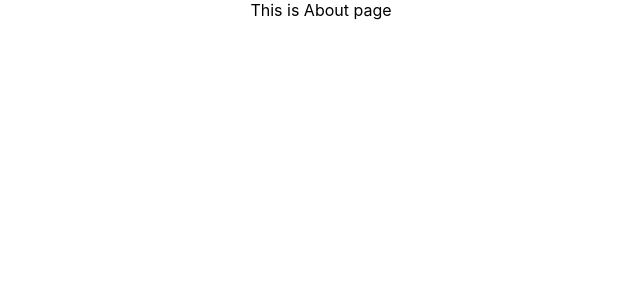
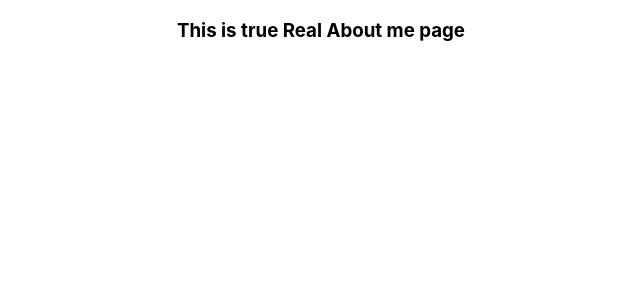
Before and after one commit to Sajjatul21/Milestone-9_React-Router-And-States, a React (Create React App) app in the folder 52 Simple React Router Examples/explore-routes/: page /about in a window 1280 px wide. Shown: the top 300 px of the page, without its empty margins (319-959 px from the left). Built offline with nearby package versions, Linux system fonts and the light colour scheme.

Commit message:
About component added on router element

```diff
--- a/52 Simple React Router Examples/explore-routes/src/App.js
+++ b/52 Simple React Router Examples/explore-routes/src/App.js
@@ -2,12 +2,13 @@
 import { RouterProvider, createBrowserRouter } from 'react-router-dom';
 import './App.css';
 import Home from './components/Home/Home';
+import About from './components/About/About';
 
 function App() {
   const router = createBrowserRouter([
     { path: '/', element: <div>This is Default page</div> },
     { path: '/home', element: <Home></Home> },
-    { path: '/about', element: <div>This is About page</div> }
+    { path: '/about', element: <About></About> }
   ]);
   return (
     <div className="App">
--- /dev/null
+++ b/52 Simple React Router Examples/explore-routes/src/components/About/About.js
@@ -0,0 +1,11 @@
+import React from 'react';
+
+const About = () => {
+    return (
+        <div>
+            <h3>This is true Real About me page</h3>
+        </div>
+    );
+};
+
+export default About;
```
